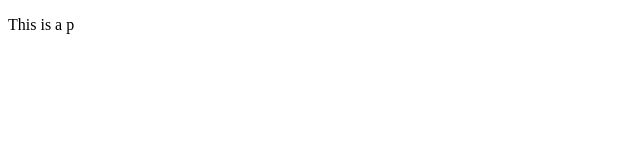
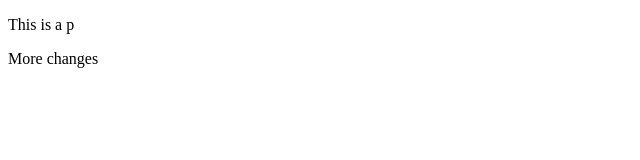
Before and after one commit to NoopurJoshiGA/git_example, a plain HTML site: page header.html in a window 1280 px wide. Shown: the full height of the page, 0-640 px from the left. Drawn offline with Linux system fonts and the light colour scheme.

Commit message:
Added new p

```diff
--- a/header.html
+++ b/header.html
@@ -6,5 +6,6 @@
   </head>
   <body>
     <p>This is a p</p>
+    <p>More changes</p>
   </body>
 </html>
```
